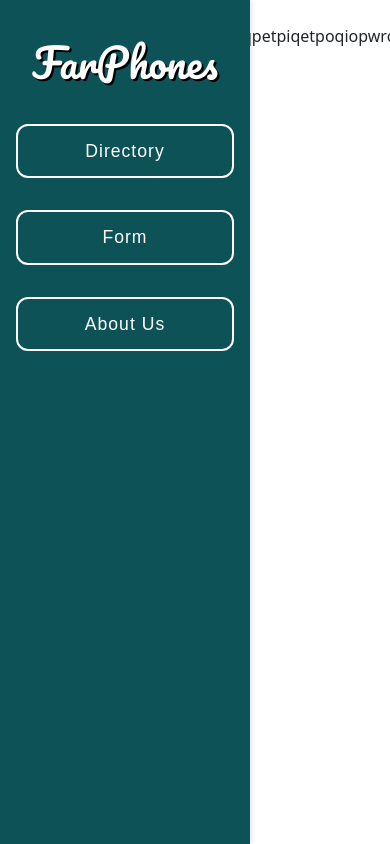
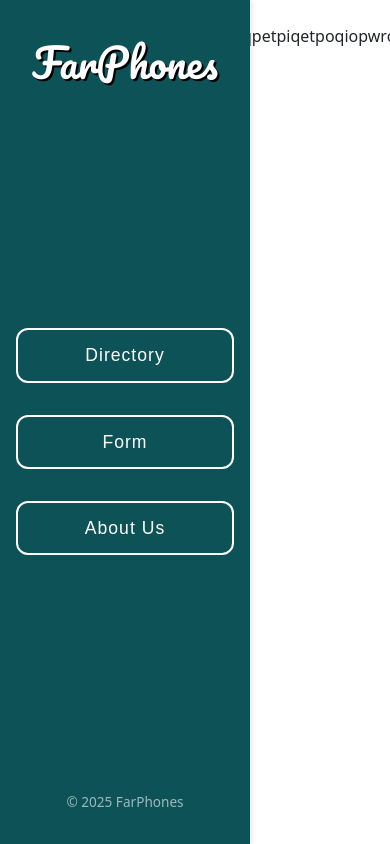
Before and after one commit to miketoq/FarPhones, an Angular app in the folder FarPhones/: page / in a window 390 px wide. Shown: the top 844 px of the page. Built offline with nearby package versions, Linux system fonts and the light colour scheme.

Commit message:
"Added copy right tag + Better FarPhones title animation, with better spacing"

```diff
--- a/FarPhones/src/app/sidebar/sidebar.component.css
+++ b/FarPhones/src/app/sidebar/sidebar.component.css
@@ -12,6 +12,14 @@
   box-shadow: 2px 0 5px rgba(0, 0, 0, 0.1);
   top: 0;
   margin-top: 0;
+  padding-top: 2rem;
+  justify-content: space-between;
+}
+
+.sidebar-footer {
+  font-size: 0.85rem;
+  color: rgba(255, 255, 255, 0.6);
+  text-align: center;
   padding-top: 2rem;
 }
 
@@ -51,24 +59,21 @@
   text-align: center;
 }
 
-@keyframes wiggle {
+@keyframes pulse {
   0% {
-    transform: rotate(0deg);
+    transform: scale(1);
   }
-  25% {
-    transform: rotate(1deg);
+  40% {
+    transform: scale(1.15);
   }
-  50% {
-    transform: rotate(-1deg);
-  }
-  75% {
-    transform: rotate(1deg);
+  70% {
+    transform: scale(0.95);
   }
   100% {
-    transform: rotate(0deg);
+    transform: scale(1);
   }
 }
 
 .sidebar-title:hover {
-  animation: wiggle 0.4s ease-in-out;
+  animation: pulse 0.6s cubic-bezier(0.66, 0, 0, 1);
 }
--- a/FarPhones/src/app/sidebar/sidebar.component.html
+++ b/FarPhones/src/app/sidebar/sidebar.component.html
@@ -21,4 +21,5 @@
       About Us
     </button>
   </div>
+  <div class="sidebar-footer">&copy; 2025 FarPhones</div>
 </div>
```
